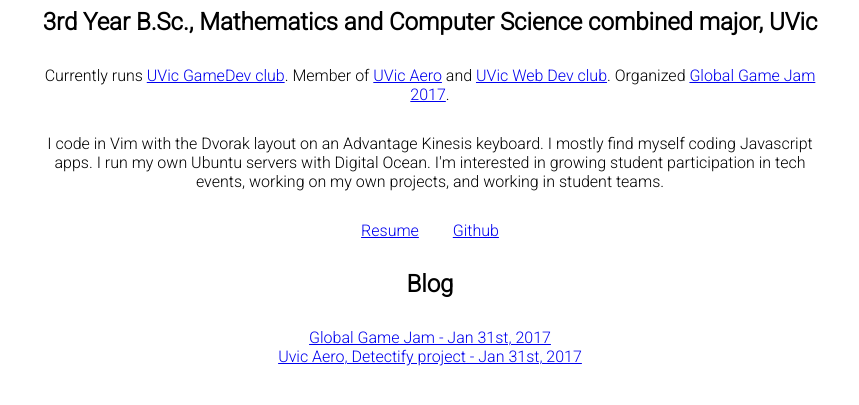
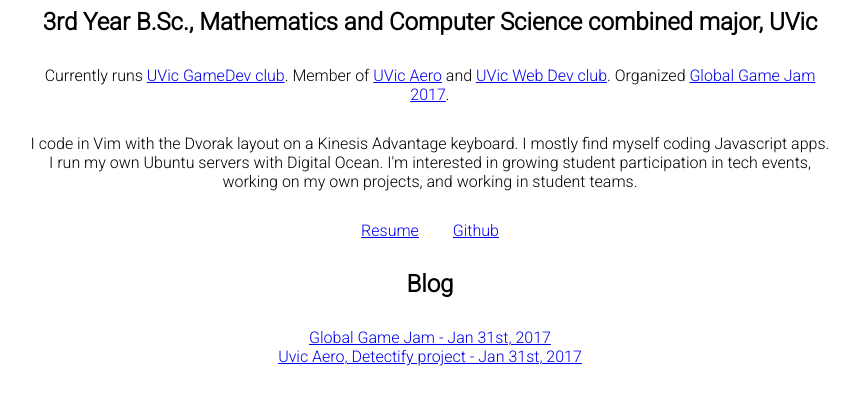
Before and after one commit to LouisRitchie/website, a plain HTML site: page index.html in a window 1280 px wide. Shown: the part 81-486 px from the top of the page, without its empty margins (210-1069 px from the left). Drawn offline with Linux system fonts and the light colour scheme.

Commit message:
fix typo

```diff
--- a/index.html
+++ b/index.html
@@ -19,8 +19,8 @@
   </div>
   <div>
 
-I code in Vim with the Dvorak layout on an
-Advantage Kinesis keyboard.
+I code in Vim with the Dvorak layout on a
+Kinesis Advantage keyboard.
 I mostly find myself coding Javascript apps.
 I run my own Ubuntu servers with Digital Ocean.
 I'm interested in growing student participation in tech events,
```
